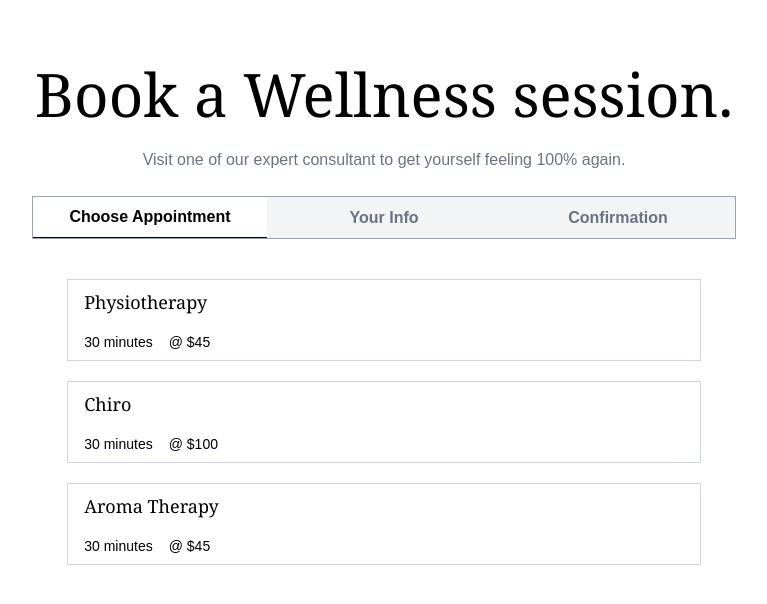
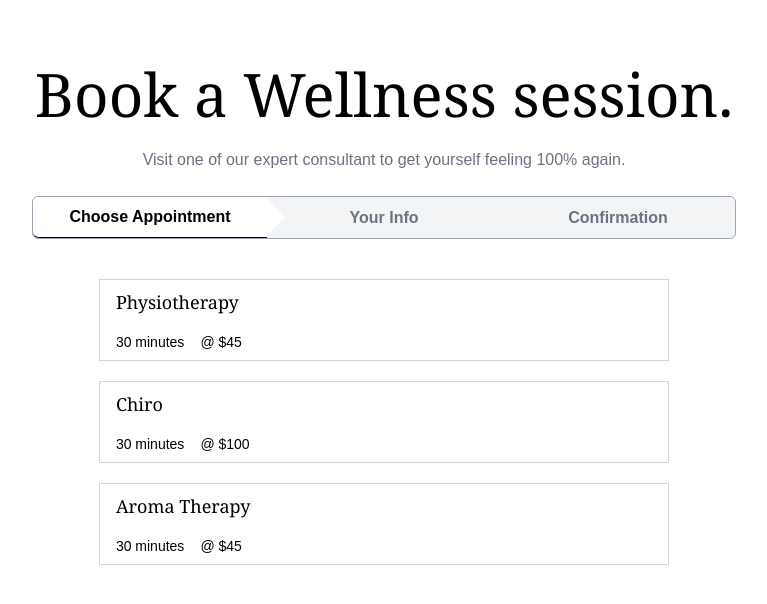
Before and after one commit to felixgohh/veyor-wellness, a React (Create React App) app: page / in a window 1280 px wide. Shown: the top 604 px of the page, without its empty margins (256-1023 px from the left). Built offline with nearby package versions, Linux system fonts and the light colour scheme.

Commit message:
update section list design

```diff
--- a/src/components/layouts/MainLayout.tsx
+++ b/src/components/layouts/MainLayout.tsx
@@ -1,6 +1,6 @@
 import React, { useEffect } from 'react';
 import { useSection } from '../../context/SectionContext';
-import { useLocation, useNavigate } from 'react-router-dom';
+import { useLocation } from 'react-router-dom';
 import { useBooking } from '../../context/BookingContext';
 import { formatDate } from '../../utils/time';
 
@@ -11,7 +11,6 @@ export default function MainLayout({
 }) {
   const { sectionList, activeSection, setActiveSection } = useSection();
   const { bookingList } = useBooking();
-  const navigate = useNavigate();
   const location = useLocation();
 
   useEffect(() => {
@@ -33,24 +32,29 @@ export default function MainLayout({
         </p>
       </header>
       <main className="w-full">
-        <div className="flex flex-row w-full border border-gray-400 mb-10">
-          {sectionList.map((section) => (
-            <button
-              type="button"
+        <ul className="flex flex-row border border-gray-400 rounded-md mb-10">
+          {sectionList.map((section, index) => (
+            <li
               key={section.path}
-              onClick={() => {
-                if (section.path !== activeSection.path) navigate(section.path);
-              }}
-              className={`text-sm md:text-base p-2 flex-1 font-semibold ${
+              className={`relative first:rounded-tl-md first:rounded-bl-md last:rounded-tr-md last:rounded-br-md text-sm md:text-base p-2 flex-1 font-semibold flex items-center justify-center text-center ${
                 activeSection.path === section.path
                   ? 'bg-white text-black border-b border-b-black'
                   : 'bg-gray-100 text-gray-500'
               }`}
             >
               {section.name}
-            </button>
+              {index !== sectionList.length - 1 ? (
+                <div
+                  className={`absolute z-10 right-[-8px] md:right-[-18px] top-1/2 transform -translate-y-1/2 h-0 md:h-full w-0 border-l-8 md:border-l-[20px] border-transparent border-t-8 md:border-t-[20px] border-b-8 md:border-b-[20px] ${
+                    activeSection.path === section.path
+                      ? 'border-l-white'
+                      : 'border-l-gray-100'
+                  }`}
+                ></div>
+              ) : null}
+            </li>
           ))}
-        </div>
+        </ul>
         {bookingList.length ? (
           <div className="bg-green-200 text-green-800 px-4 py-2 rounded-lg mb-5 text-sm md:text-base">
             <p className="font-semibold">Upcoming appointments</p>
@@ -64,7 +68,7 @@ export default function MainLayout({
             </ul>
           </div>
         ) : null}
-        {children}
+        <div className="md:w-[90%] md:mx-auto">{children}</div>
       </main>
     </div>
   );
```
